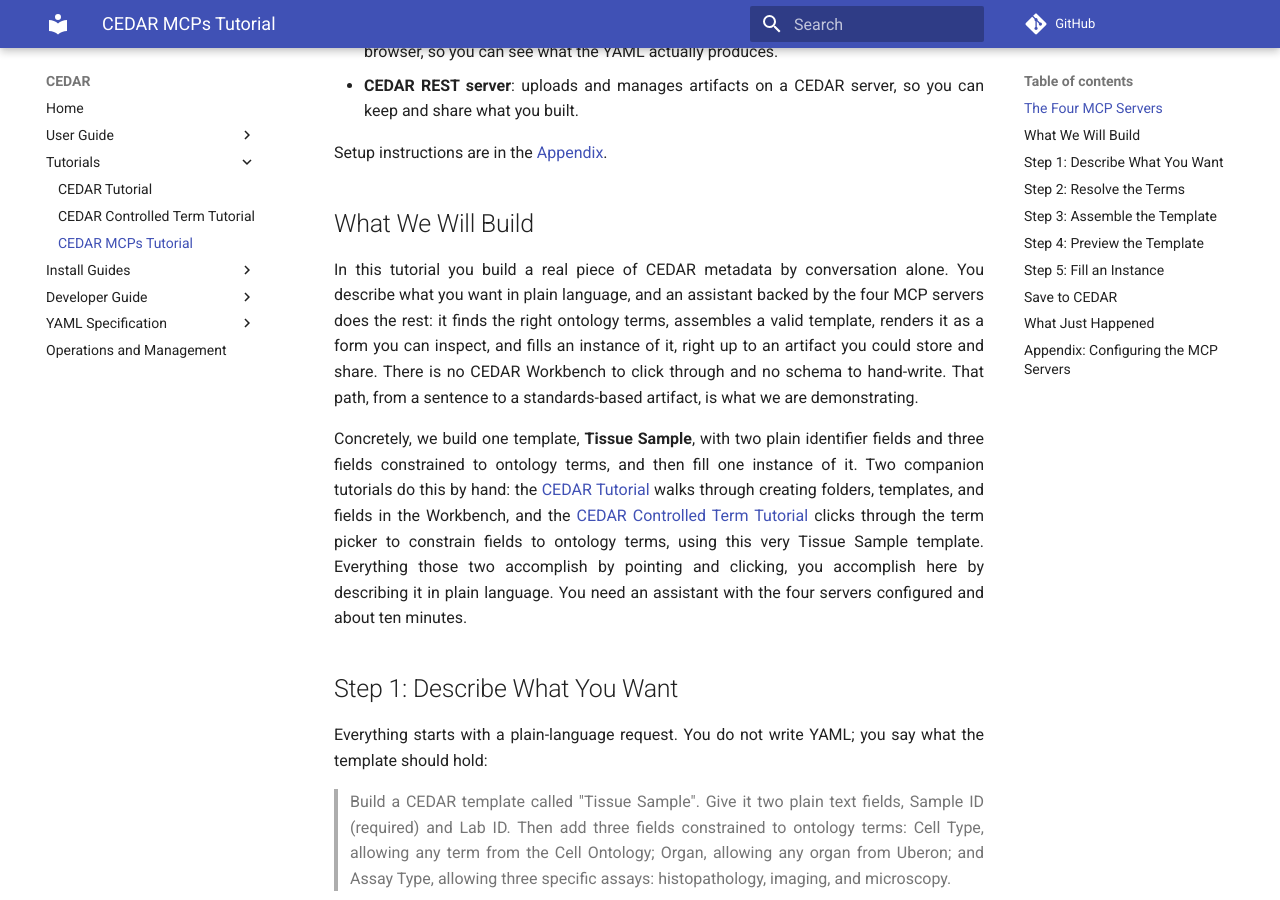
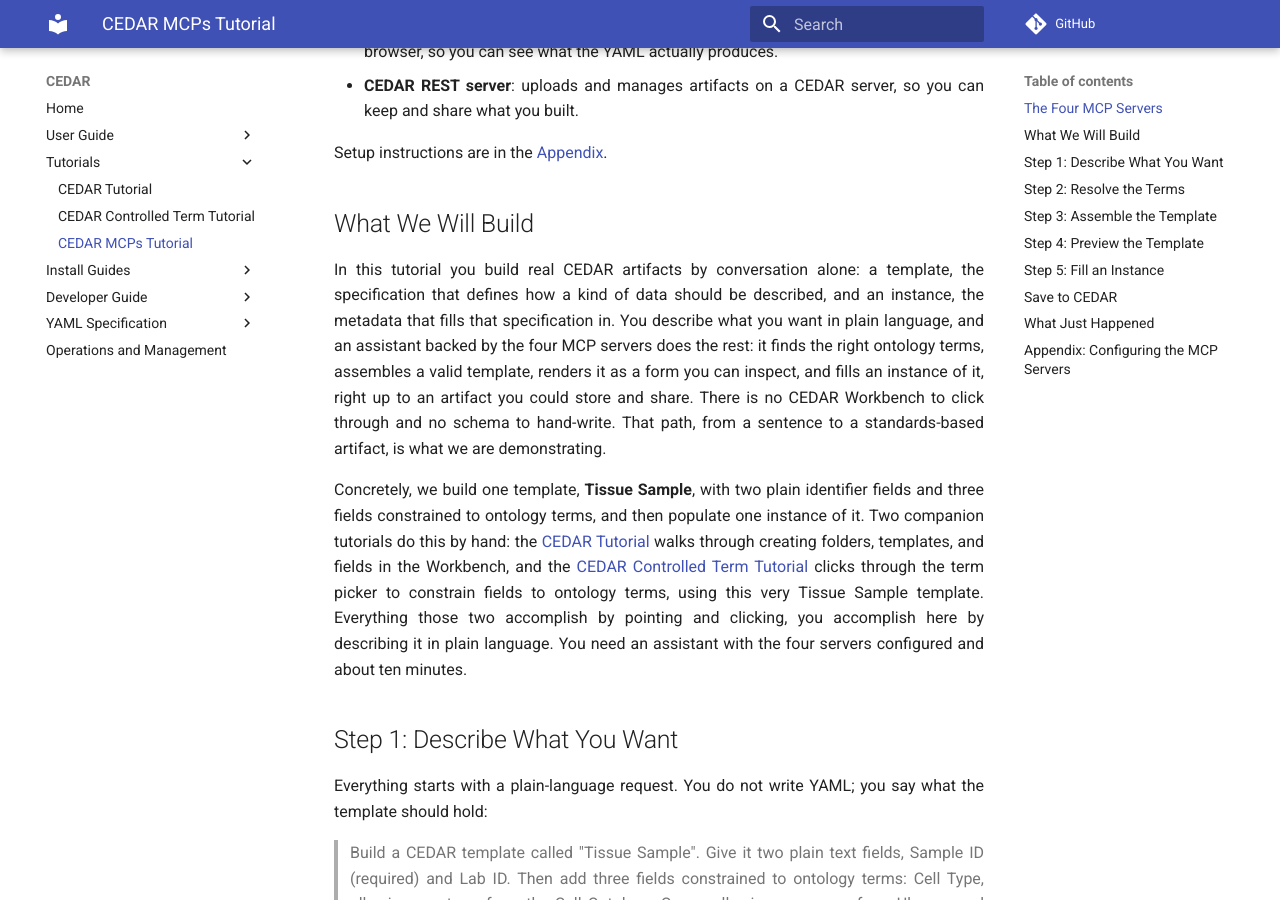
Before and after one commit to metadatacenter/cedar-mkdocs, an MkDocs documentation site: the page built from docs/tutorials/cedar_mcps_tutorial.md, in a window 1280 px wide and 900 px high, scrolled down 1028 px. Built offline with MkDocs 1.6.1 and Material for MkDocs 9.7.7, drawn with Linux system fonts in a browser that asks for light colours; comment, search, counter and statistics services are not loaded.

Commit message:
Refine MCPs tutorial opening: name template as spec, use 'populate'
Open by naming both artifacts built (a template as specification and an instance as metadata), and use 'populate' for filling the instance to match CEDAR's own action.

Co-Authored-By: Claude Opus 4.8 <noreply@anthropic.com>

```diff
--- a/docs/tutorials/cedar_mcps_tutorial.md
+++ b/docs/tutorials/cedar_mcps_tutorial.md
@@ -47,7 +47,9 @@ Setup instructions are in the [Appendix](#appendix-configuring-the-mcp-servers).
 
 ## What We Will Build
 
-In this tutorial you build a real piece of CEDAR metadata by conversation alone.
+In this tutorial you build real CEDAR artifacts by conversation alone: a template,
+the specification that defines how a kind of data should be described, and an
+instance, the metadata that fills that specification in.
 You describe what you want in plain language, and an assistant backed by the four
 MCP servers does the rest: it finds the right ontology terms, assembles a valid
 template, renders it as a form you can inspect, and fills an instance of it, right
@@ -56,7 +58,7 @@ through and no schema to hand-write. That path, from a sentence to a
 standards-based artifact, is what we are demonstrating.
 
 Concretely, we build one template, **Tissue Sample**, with two plain identifier
-fields and three fields constrained to ontology terms, and then fill one instance
+fields and three fields constrained to ontology terms, and then populate one instance
 of it. Two companion tutorials do this by hand: the [CEDAR Tutorial](cedar_tutorial.md)
 walks through creating folders, templates, and fields in the Workbench, and the
 [CEDAR Controlled Term Tutorial](cedar_term_tutorial.md) clicks through the term
```
